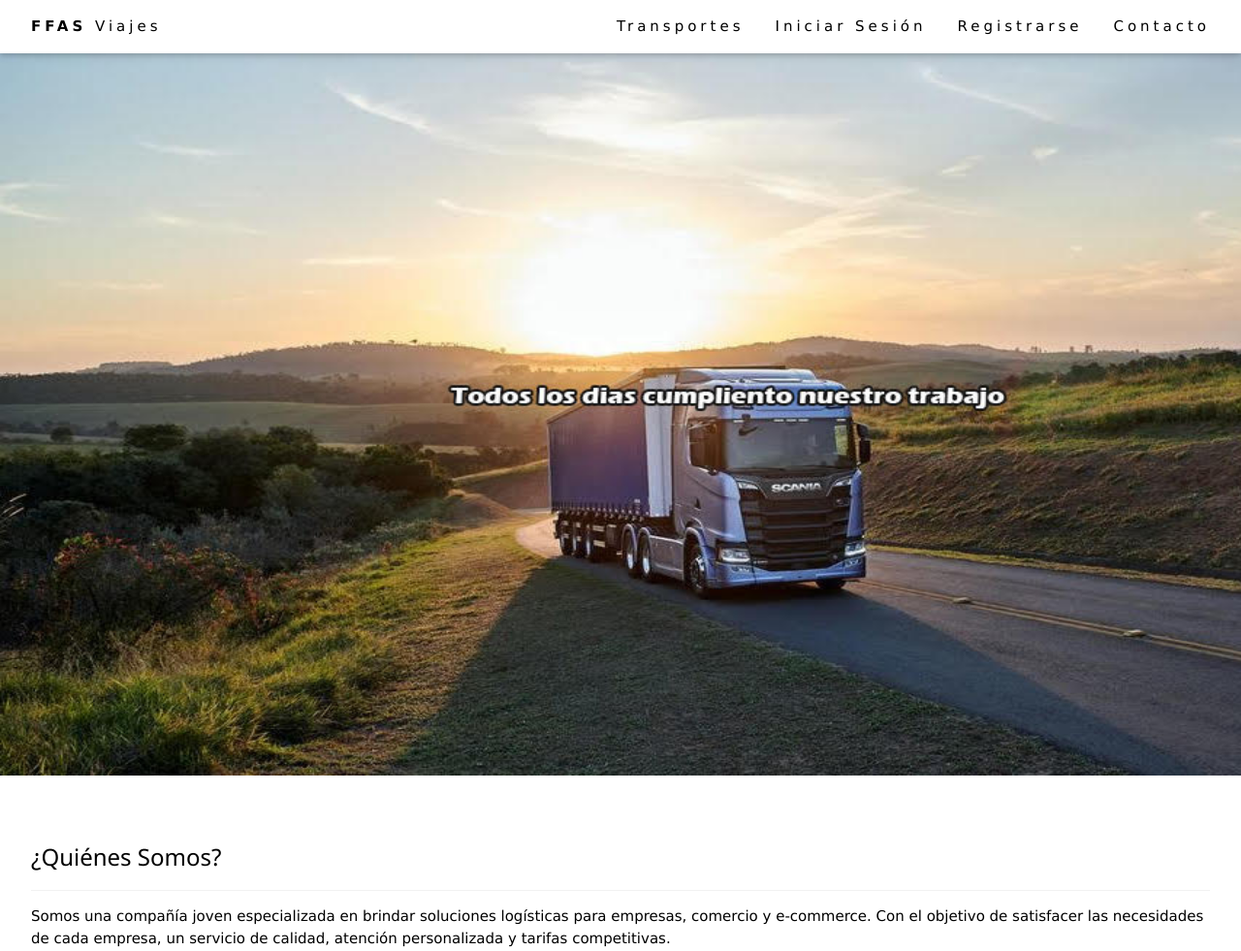
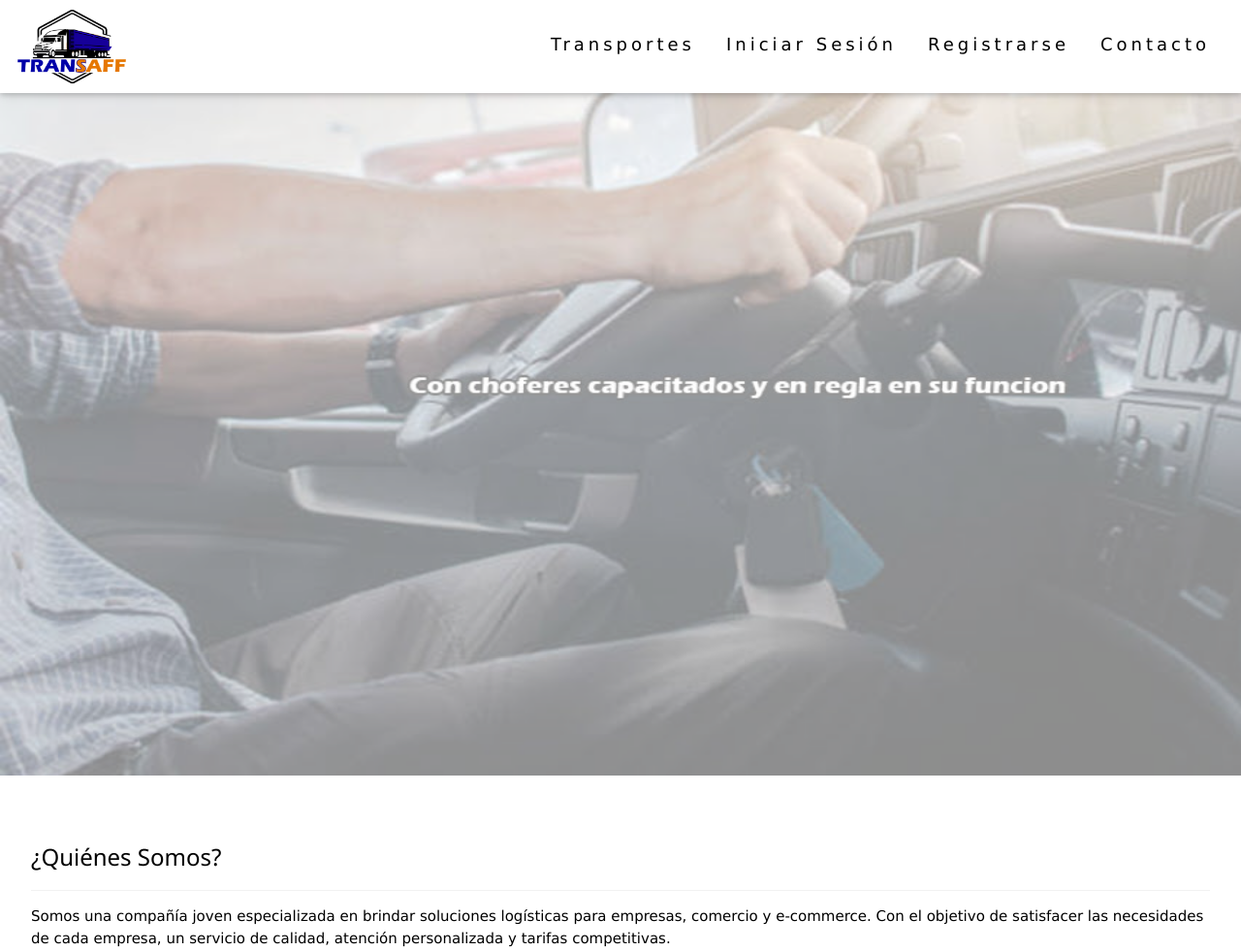
Before and after one commit to seredonato/TpFinalPrograWeb, a PHP site: page / in a window 1280 px wide; the page is wider, and only the part inside the window is pictured. Shown: the top 981 px of that part at 97% size. Run offline with PHP 8.4, Linux system fonts and the light colour scheme.

Commit message:
agregue lo del logo y modifique el header

```diff
--- a/footer.php
+++ b/footer.php
@@ -1,5 +1,7 @@
 <footer class="w3-center w3-black w3-padding-16">
-    <iframe src="https://www.google.com/maps/embed?pb=!1m18!1m12!1m3!1d1640.6884989672753!2d-58.56398904764693!3d-34.67043346619271!2m3!1f0!2f0!3f0!3m2!1i1024!2i768!4f13.1!3m3!1m2!1s0x95bcc62cc3ef7083%3A0x8867107f425fade5!2sUniversidad%20Nacional%20de%20La%20Matanza!5e0!3m2!1ses-419!2sar!4v1604349244297!5m2!1ses-419!2sar" width="350" height="250" frameborder="0" style="border:0;" allowfullscreen="" aria-hidden="false" tabindex="0" id="mapa"></iframe>
+    <iframe src="https://www.google.com/maps/embed?pb=!1m18!1m12!1m3!1d1640.6884989672753!2d-58.56398904764693!3d-34.67043346619271!2m3!1f0!2f0!3f0!3m2!1i1024!2i768!4f13.1!3m3!1m2!1s0x95bcc62cc3ef7083%3A0x8867107f425fade5!2sUniversidad%20Nacional%20de%20La%20Matanza!5e0!3m2!1ses-419!2sar!4v1604349244297!5m2!1ses-419!2sar"
+            width="350" height="250" frameborder="0" style="border:0;" allowfullscreen="" aria-hidden="false"
+            tabindex="0" id="mapa"></iframe>
 </footer>
 
 <script>
@@ -13,9 +15,11 @@
             x[i].style.display = "none";
         }
         slideIndex++;
-        if (slideIndex > x.length) {slideIndex = 1}
-        x[slideIndex-1].style.display = "block";
-        setTimeout(carousel, 2000); // Change image every 2 seconds
+        if (slideIndex > x.length) {
+            slideIndex = 1
+        }
+        x[slideIndex - 1].style.display = "block";
+        setTimeout(carousel, 10000); // Change image every 2 seconds
     }
 </script>
 </body>
--- a/header.php
+++ b/header.php
@@ -5,18 +5,18 @@
 <meta name="viewport" content="width=device-width, initial-scale=1">
 <link rel="stylesheet" href="https://www.w3schools.com/w3css/4/w3.css">
 <link rel="stylesheet" href="estilos.css">
-<link rel="icon" type="image/png" href="./img/logoQ.jpg" /> <!-- LOGO EN EL EL COSO DEL NAV , DSP CAMBIENLO KLS -->
+<link rel="icon" href="./img/logoheader.png" /> <!-- LOGO EN EL COSO DEL NAV , DSP CAMBIENLO KLS -->
 <body>
 
 
 <div class="w3-top">
     <div class="w3-bar w3-white w3-wide w3-padding w3-card">
-        <a href="index.php #home" class="w3-bar-item w3-button"><b>FFAS</b> Viajes</a>
+        <a href="index.php #home"><img src="img/logoheader.png" height="80" width="115"></a>
         <div class="w3-right w3-hide-small">
-            <a href="#viajes" class="w3-bar-item w3-button">Transportes</a>
-            <a onclick="document.getElementById('id01').style.display='block'" class="w3-bar-item w3-button">Iniciar Sesión</a>
-            <a href="registro.php" class="w3-bar-item w3-button">Registrarse</a>
-            <a href="index.php #contact" class="w3-bar-item w3-button">Contacto</a>
+            <a href="#viajes" class="w3-bar-item w3-button w3-margin-top w3-large">Transportes</a>
+            <a onclick="document.getElementById('id01').style.display='block'" class="w3-bar-item w3-button w3-margin-top w3-large">Iniciar Sesión</a>
+            <a href="registro.php" class="w3-bar-item w3-button w3-margin-top w3-large">Registrarse</a>
+            <a href="index.php #contact" class="w3-bar-item w3-button w3-margin-top w3-large">Contacto</a>
         </div>
     </div>
 </div>
--- a/index.php
+++ b/index.php
@@ -5,11 +5,11 @@ include_once ("header.php");
 
 <!-- Header -->
 <header class="w3-display-container w3-content w3-wide" style="max-width:1500px;" id="home">
-    <img class="mySlides" src="./img/indexFoto1.jpg" width="1500" height="800">
-    <img class="mySlides" src="./img/indexFoto2.jpg" width="1500" height="800">
-    <img class="mySlides" src="./img/indexFoto3.jpg" width="1500" height="800">
-    <img class="mySlides" src="./img/indexFoto4.jpg" width="1500" height="800">
-    <img class="mySlides" src="./img/indexFoto5.jpg" width="1500" height="800">
+    <img class="mySlides w3-animate-fading" src="./img/indexFoto1.jpg" width="1500" height="800">
+    <img class="mySlides w3-animate-fading" src="./img/indexFoto2.jpg" width="1500" height="800">
+    <img class="mySlides w3-animate-fading" src="./img/indexFoto3.jpg" width="1500" height="800">
+    <img class="mySlides w3-animate-fading" src="./img/indexFoto4.jpg" width="1500" height="800">
+    <img class="mySlides w3-animate-fading" src="./img/indexFoto5.jpg" width="1500" height="800">
 </header>
 
 <!-- Page content -->
--- a/registro.php
+++ b/registro.php
@@ -5,7 +5,7 @@ include_once ("header.php");
 
     <div class="w3-container w3-padding-32 " id="contact">
         <form action="/action_page.php" target="_blank" class="w3-third w3-display-middle  w3-card-2 w3-padding">
-            <h3 class="w3-border-bottom w3-border-light-grey w3-padding-16">Registrarte</h3>
+            <h3 class="w3-border-bottom w3-border-light-grey w3-padding-16">Registrarse</h3>
             <input class="w3-input w3-border" type="text" placeholder="Ingrese su nombre y apellido" required name="nombre">
             <input class="w3-input w3-section w3-border" type="text" placeholder="Ingrese su email" required name="email">
             <input class="w3-input w3-section w3-border" type="number" placeholder="Ingrese su documento" required name="dni">
```
Also changed, not shown: img/logoheader.png (added).
